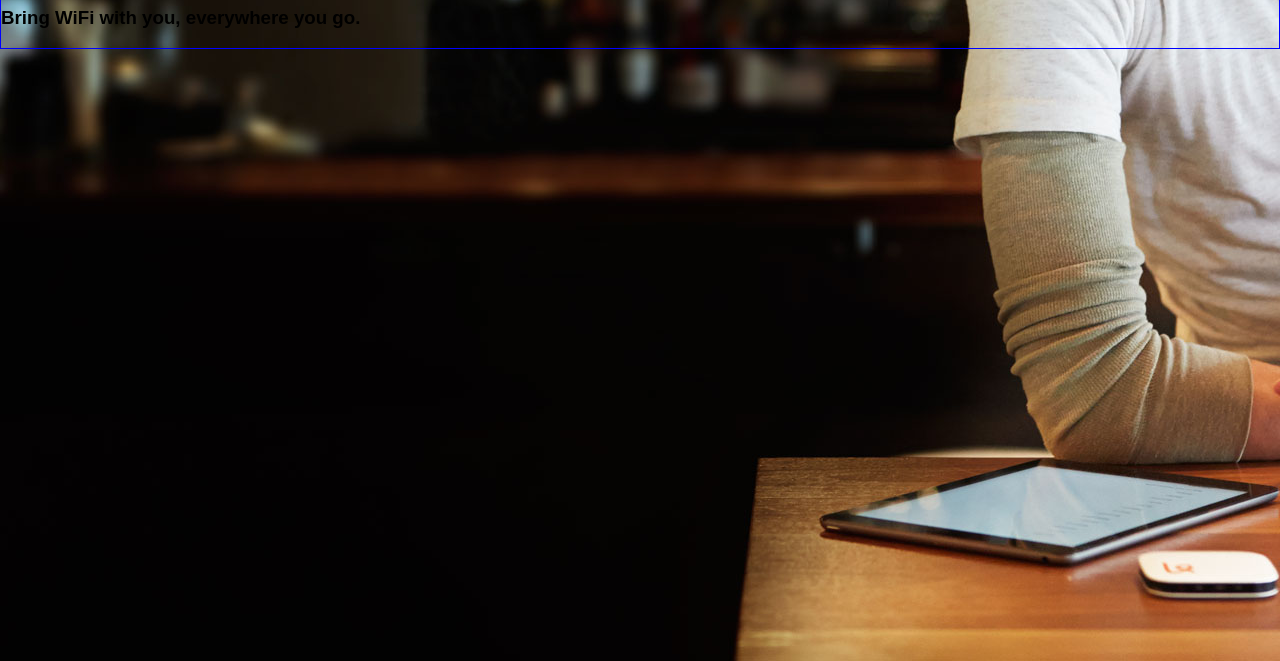
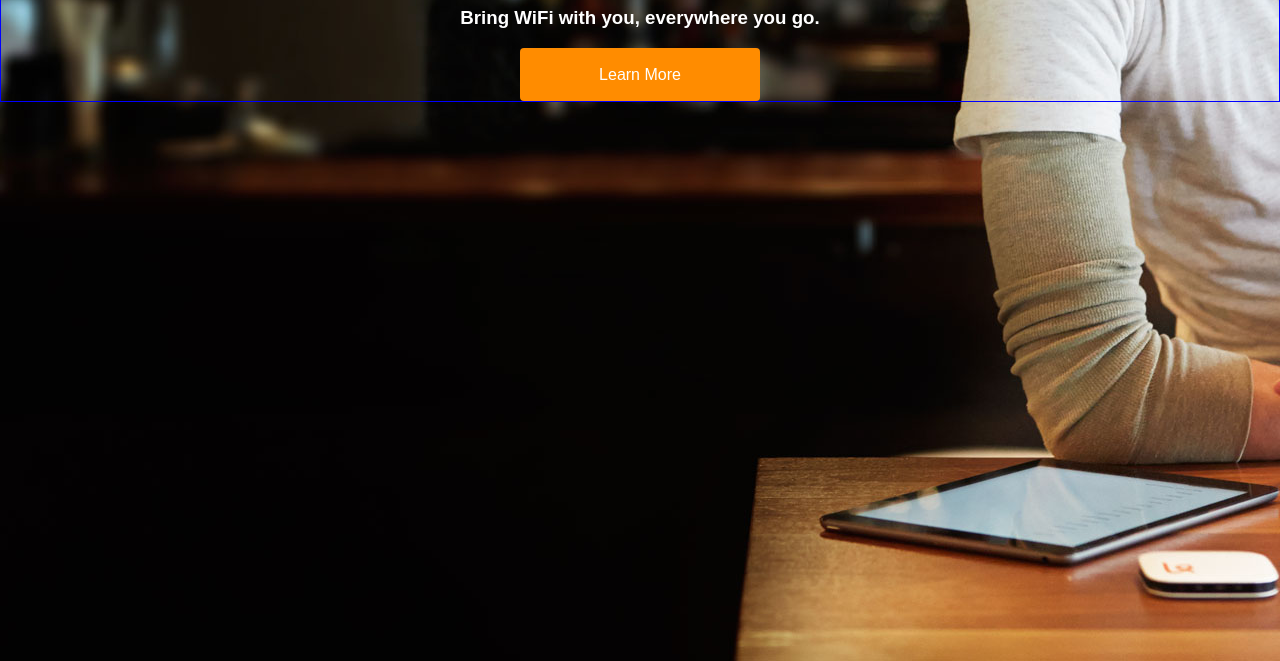
Before and after one commit to chaseman1973/karma, a plain HTML site: page index.html in a window 1280 px wide. Shown: the part 144-805 px from the top of the page. Drawn offline with Linux system fonts and the light colour scheme.

Commit message:
resync 3 icon section

```diff
--- a/css/style.css
+++ b/css/style.css
@@ -13,7 +13,9 @@ div {
 	border: 1px solid blue;
 }
 
+
 /*Navigation*/
+
 .navigation {
 	background-color: #fff;
 }
@@ -45,6 +47,10 @@ div {
     color: #333333;
 }
 
+
+
+/*Intro*/
+
 .intro {
 	background-image: url('../images/first-background.jpg');
 	background-position: 0 bottom;
@@ -56,9 +62,30 @@ div {
 .intro > .content h1 {
 	color: white;
 	margin: center;
+	text-align: center;
 }
 
-.intro > .content p {
+.intro > .content h3 {
 	color: white;
 	margin: center;
+	text-align: center;
 }
+
+.big-button {
+    text-shadow: none;
+    border-style: none;
+    border-radius: 4px;
+    padding: 16px 26px;
+    line-height: 1.33;
+    width: 15rem;
+    background-color: darkorange;
+    font-size: 16px;
+    display: block;
+    margin: 0 auto;
+    color: white;
+}
+
+.big-button :hover {
+    cursor: pointer;
+    background-color: green;
+}
--- a/index.html
+++ b/index.html
@@ -26,5 +26,7 @@
 		<div class="content">
 			<h1>Introducing Karma</h1>
 			<h3>Bring WiFi with you, everywhere you go.</h3>
+			<button class="big-button">Learn More</button>
+    </div>
 </body>
 </html>
```
Also changed, not shown: images/icon-coffee copy.svg (added), images/icon-devices copy.svg (added), images/icon-refill copy.svg (added).
